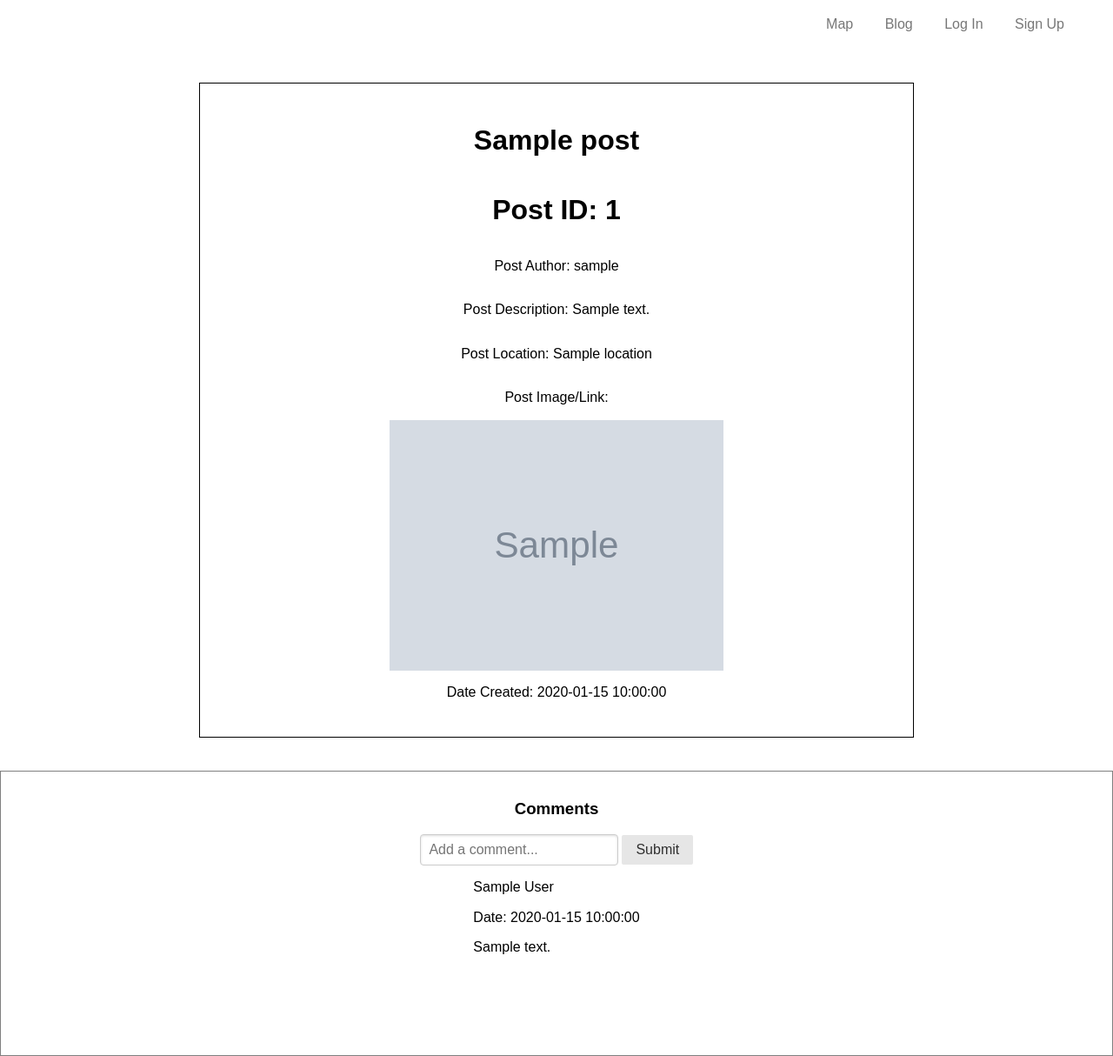
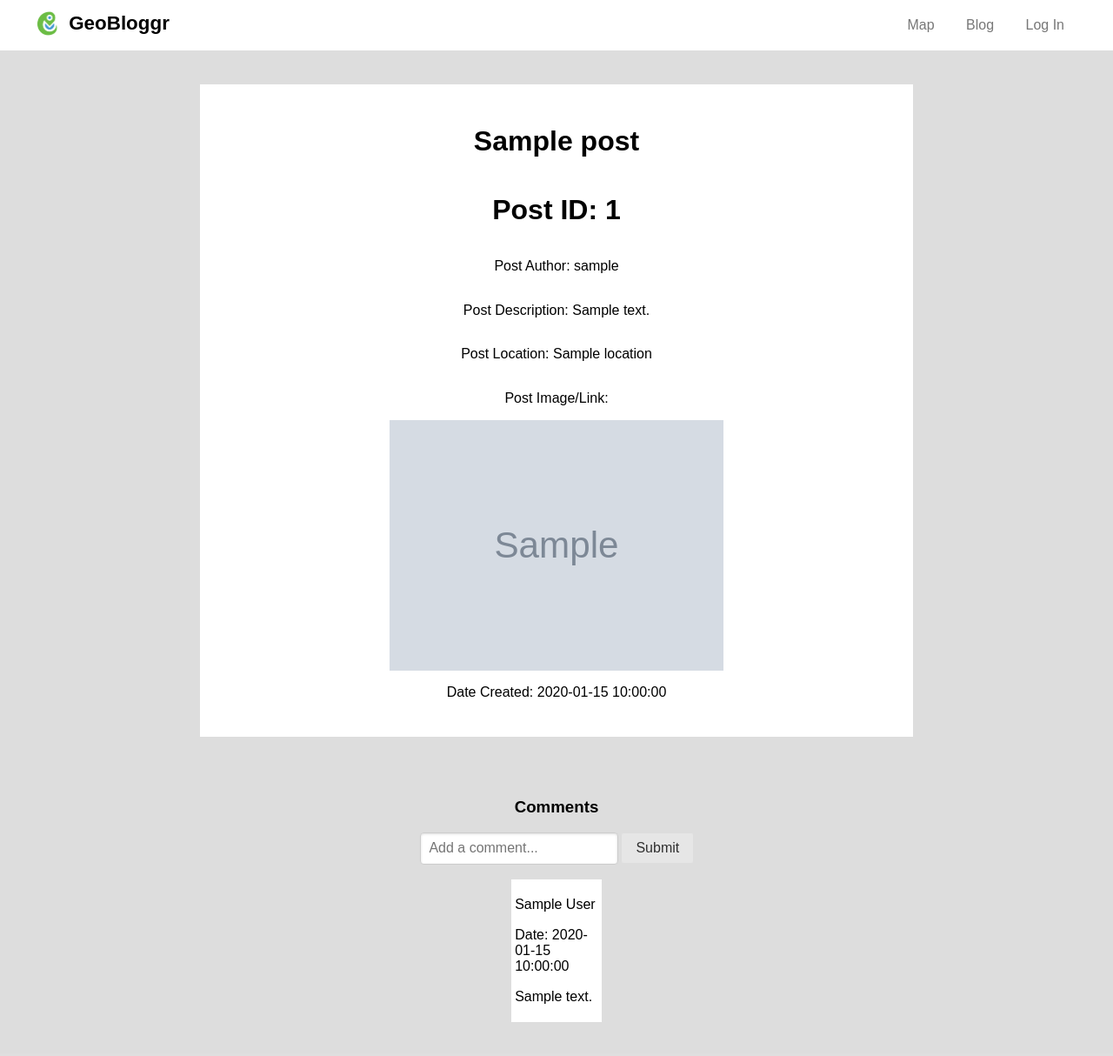
Before and after one commit to CSCI-5117-F26/developing-the-interactive-web-project-1-group-2, a Python web app: template project1/src/project1/templates/post.html in a window 1280 px wide. Shown: the whole page at 87% size. After the commit the page ends 1175 px from the top, so only its background shows below. Run offline with Jinja, Linux system fonts and the light colour scheme; the template is opened without the code that fills it: most values are stand-ins (such as "Sample title", 1, 10 or a date in 2020); grey boxes marked "Sample" are stand-in pictures; some libraries are stand-ins or nearby versions.

Commit message:
fixed errors for indivdidual post page, add some css

```diff
--- a/project1/src/project1/static/css/main.css
+++ b/project1/src/project1/static/css/main.css
@@ -266,6 +266,11 @@ position: relative;
 #postImage {
     max-width: 20em;
     max-height: 14em;
+}
+
+#postDescription, #postTitle {
+    overflow-wrap: break-word;
+    text-wrap: pretty;
 }
 
 #sidebar {
@@ -572,7 +577,7 @@ position: relative;
 }
 
 #indv-post-page {
-    border: 1pt solid black;
+    background-color: white;
     display: flex;
     flex-direction: column;
     align-items: center;
@@ -596,5 +601,50 @@ position: relative;
     padding: 1%;
     height: 300px;
     overflow-y: auto;
-    border: 1px solid gray;
+    /* border: 1px solid gray; */
 }
+
+/* Post page specific */
+#post_page{
+    background-color: #ddd;
+}
+
+#comments h3, .indiv_post_author, .indiv_post_date {
+    text-align: center;
+}
+
+#indv-post-page,
+#postComments {
+    min-width: 0;
+    overflow-wrap: anywhere;
+    word-break: break-word; /* fallback for older browsers */
+}
+
+#indv-post-title,
+#indv-post-description,
+.comment p {
+    overflow-wrap: anywhere;
+    text-wrap: pretty;
+}
+
+.indiv_post_author, .indiv_post_date, .indiv_post_comment  {
+    margin: 1%;
+}
+
+#commentForm {
+    padding-bottom: 1em;
+}
+
+#commentList {
+    display: flex;
+    flex-direction: column;
+    align-items: center;
+}
+
+.comment {
+    background-color: white;
+    padding: 2%;
+    width: 50%;
+    margin: 1%;
+    align-items: center;
+}
--- a/project1/src/project1/static/js/map.js
+++ b/project1/src/project1/static/js/map.js
@@ -187,10 +187,7 @@ function showPost(post, id) {
     description.innerText = `Description: ${post['description']}`;
 
     let location = document.getElementById('postLocation');
-    location.innerText = `Location: (${post['location']['lat']}, ${post['location']['long']})`;
-    if (post['location']['name']) {
-        location.innerText = `Location: ${post['location']['name']}`;
-    }
+    location.innerText = `Location: ${post['location']}`;
 
     let image = document.getElementById('postImage');
     if (post['image'] != null) {
--- a/project1/src/project1/templates/layout.html
+++ b/project1/src/project1/templates/layout.html
@@ -13,9 +13,14 @@
 
 <body>
     <header class="pure-g">
-        {% block header %}
-        <div class="pure-u-1-2"></div>
-        {% endblock %}
+        <div class="pure-u-1-2 blog-controls">
+            <div class="pure-u-1-2">
+                <a href="/map" class="site-logo">
+                    <img src="{{ url_for('static', filename='images/geoblog-logo.png') }}" alt="GeoBloggr logo">
+                    <span>GeoBloggr</span>
+                </a>
+            </div>
+        </div>
         <div class="pure-u-1-2">
             <div id="menu" class="pure-menu pure-menu-horizontal">
                 <a href="/map" class="pure-menu-item pure-menu-link">Map</a>
@@ -24,7 +29,7 @@
                     <a href="/account" class="pure-menu-item pure-menu-link">Account</a>
                 {% else %}
                     <a href="/login" class="pure-menu-item pure-menu-link" >Log In</a>
-                    <a href="/signup" class="pure-menu-item pure-menu-link" >Sign Up</a>
+                    <!-- <a href="/signup" class="pure-menu-item pure-menu-link" >Sign Up</a> -->
                 {% endif %}
             </div>
         </div>
--- a/project1/src/project1/templates/map.html
+++ b/project1/src/project1/templates/map.html
@@ -83,10 +83,10 @@
 
                             <div class="pure-u-7-12 popupCol">
                                 <label for="title">Post Title:</label>
-                                <textarea id="title" name="title" class="pure-input-1" minlength="3" rows="1" required></textarea>
+                                <textarea id="title" name="title" class="pure-input-1" minlength="3" rows="1" maxlength="20" required></textarea>
 
                                 <label for="description">Description:</label>
-                                <textarea id="description" name="description" class="pure-input-1" rows="3" required></textarea>
+                                <textarea id="description" name="description" class="pure-input-1" rows="3" maxlength="200" required></textarea>
 
                                 <div class="anonRow" id="anonRow">
                                     <label for="anon">Post anonymously?</label>
```
Also changed, not shown: project1/src/project1/server.py (+14 -10 lines), project1/src/project1/templates/blog.html (+0 -13 lines).
